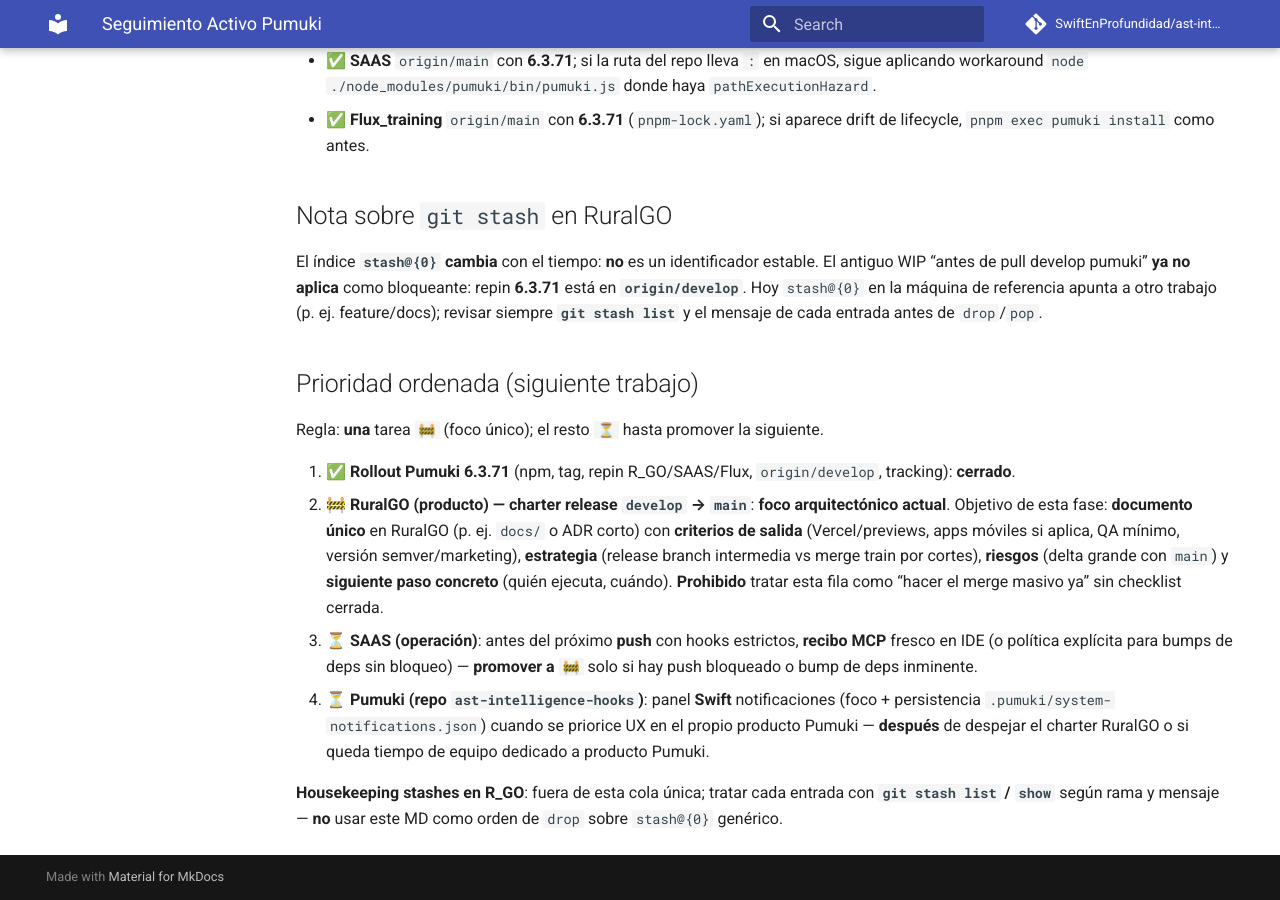
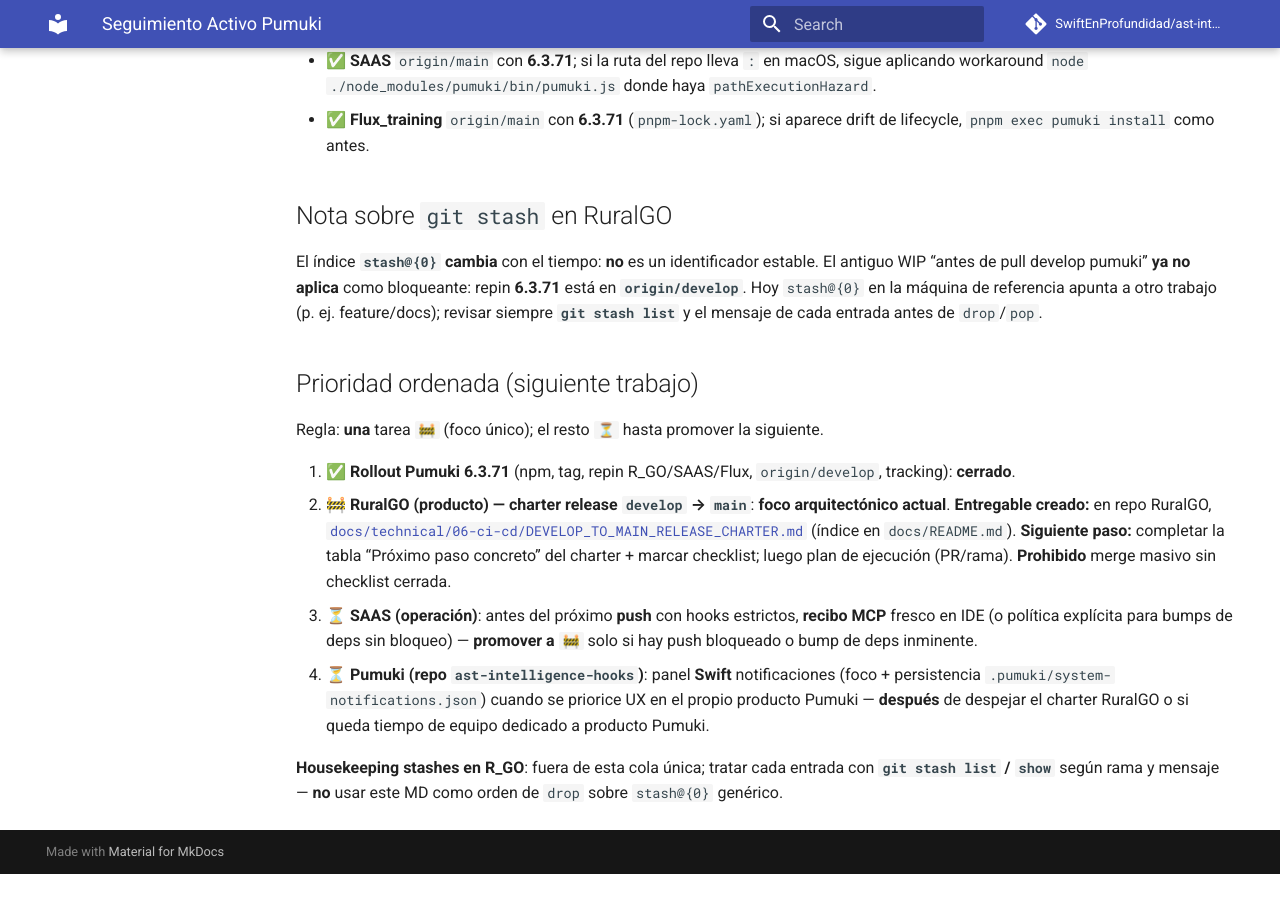
Before and after one commit to SwiftEnProfundidad/ast-intelligence-hooks, an MkDocs documentation site: the page built from docs/tracking/plan-activo-de-trabajo.md, in a window 1280 px wide and 900 px high, scrolled down 2084 px. Built offline with MkDocs 1.6.1 and Material for MkDocs 9.7.7, drawn with Linux system fonts in a browser that asks for light colours; comment, search, counter and statistics services are not loaded; after the commit the page ends 2958 px from its top, so only the background shows below that.

Commit message:
docs(tracking): enlace charter RuralGO develop→main en repo R_GO

```diff
--- a/docs/tracking/plan-activo-de-trabajo.md
+++ b/docs/tracking/plan-activo-de-trabajo.md
@@ -53,7 +53,7 @@ El índice **`stash@{0}` cambia** con el tiempo: **no** es un identificador esta
 Regla: **una** tarea `🚧` (foco único); el resto `⏳` hasta promover la siguiente.
 
 1. ✅ **Rollout Pumuki 6.3.71** (npm, tag, repin R_GO/SAAS/Flux, `origin/develop`, tracking): **cerrado**.
-2. 🚧 **RuralGO (producto) — charter release `develop` → `main`**: **foco arquitectónico actual**. Objetivo de esta fase: **documento único** en RuralGO (p. ej. `docs/` o ADR corto) con **criterios de salida** (Vercel/previews, apps móviles si aplica, QA mínimo, versión semver/marketing), **estrategia** (release branch intermedia vs merge train por cortes), **riesgos** (delta grande con `main`) y **siguiente paso concreto** (quién ejecuta, cuándo). **Prohibido** tratar esta fila como “hacer el merge masivo ya” sin checklist cerrada.
+2. 🚧 **RuralGO (producto) — charter release `develop` → `main`**: **foco arquitectónico actual**. **Entregable creado:** en repo RuralGO, [`docs/technical/06-ci-cd/DEVELOP_TO_MAIN_RELEASE_CHARTER.md`](https://github.com/SwiftEnProfundidad/R_GO/blob/develop/docs/technical/06-ci-cd/DEVELOP_TO_MAIN_RELEASE_CHARTER.md) (índice en `docs/README.md`). **Siguiente paso:** completar la tabla “Próximo paso concreto” del charter + marcar checklist; luego plan de ejecución (PR/rama). **Prohibido** merge masivo sin checklist cerrada.
 3. ⏳ **SAAS (operación)**: antes del próximo **push** con hooks estrictos, **recibo MCP** fresco en IDE (o política explícita para bumps de deps sin bloqueo) — **promover a `🚧`** solo si hay push bloqueado o bump de deps inminente.
 4. ⏳ **Pumuki (repo `ast-intelligence-hooks`)**: panel **Swift** notificaciones (foco + persistencia `.pumuki/system-notifications.json`) cuando se priorice UX en el propio producto Pumuki — **después** de despejar el charter RuralGO o si queda tiempo de equipo dedicado a producto Pumuki.
 
```
